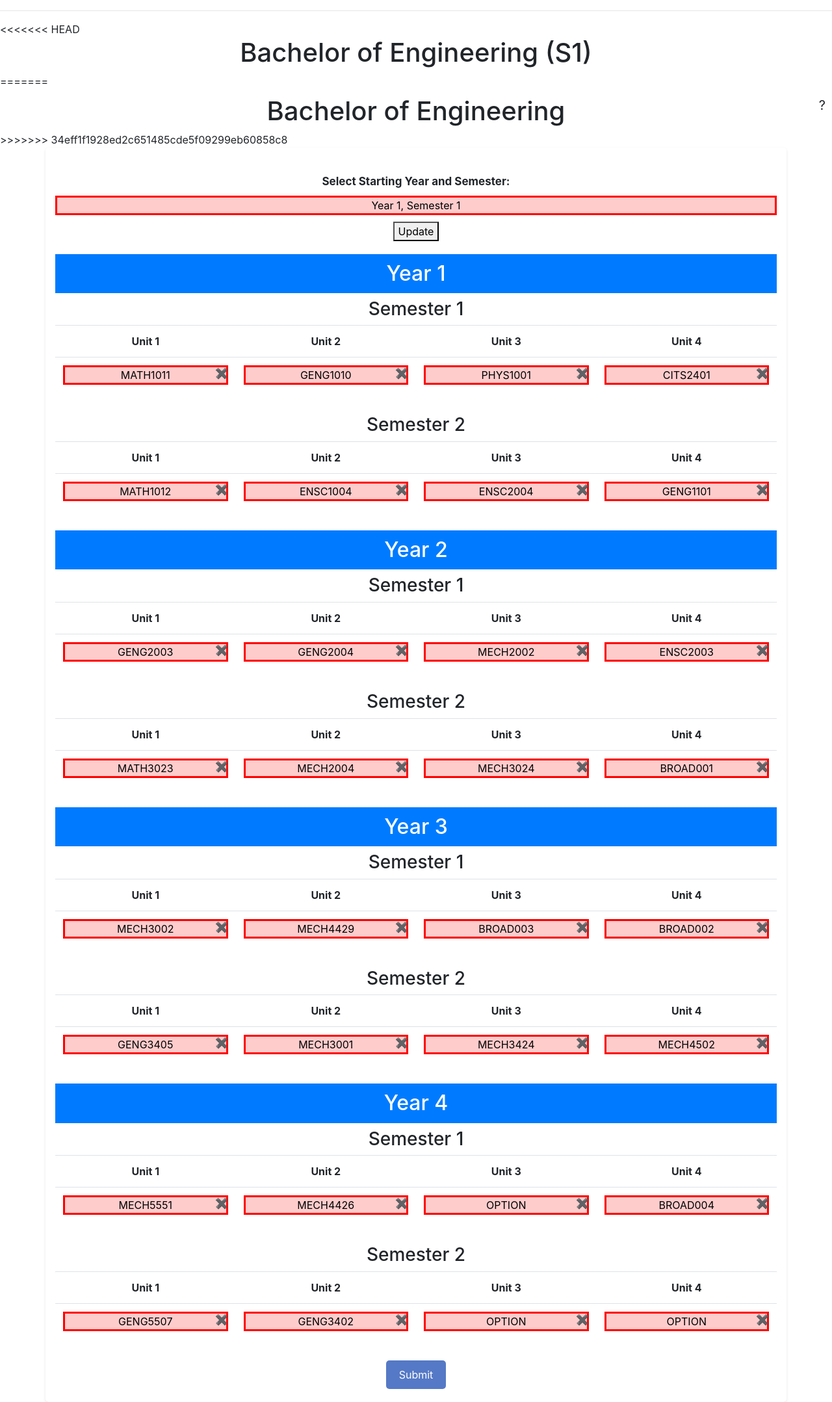
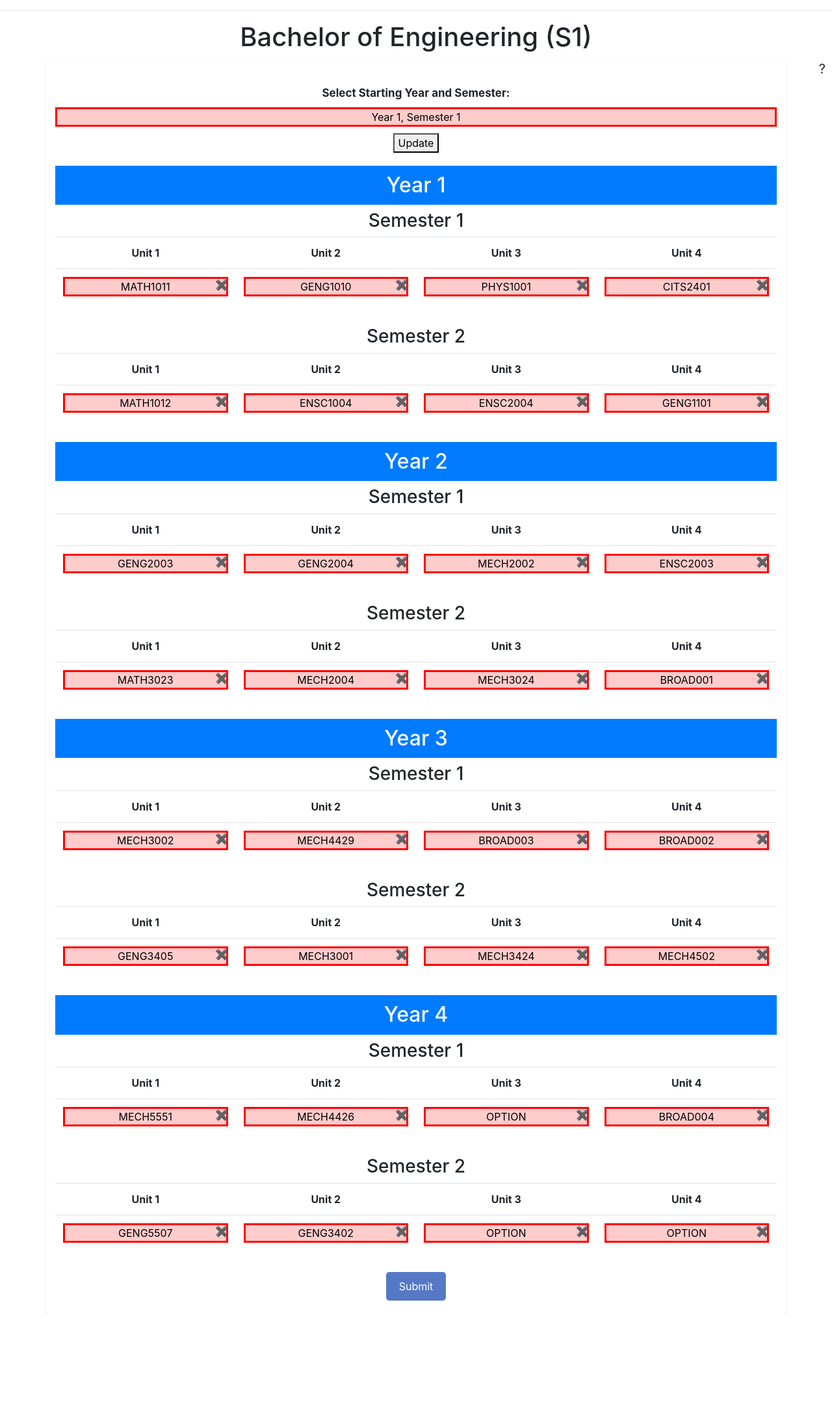
Before and after one commit to Hunkhill1/CITS3200_team_14, a Flask app: page /planner in a window 1280 px wide. Shown: the part 56-2213 px from the top of the page at 65% size. After the commit the page ends 2077 px from the top, so only its background shows below. Run offline with Flask 3, Linux system fonts and the light colour scheme; data comes from the database, SQL or seed files in the repository; both versions use the stored data as it was after the commit; some libraries are stand-ins or nearby versions.

Commit message:
Final fix with merging Long with User guide

```diff
--- a/app/templates/planner.html
+++ b/app/templates/planner.html
@@ -1,10 +1,7 @@
 {% extends "base.html" %}
 
 {% block content %}
-<<<<<<< HEAD
     <h1>Bachelor of Engineering (S1)</h1>
-=======
-
 
     <div id="legend-container" class="legend-container">
         <div id="legend" class="legend">
@@ -20,9 +17,6 @@
         <div id="legend-button" class="legend-button" onclick="toggleLegend()">&#63;</div>
     </div>
 
-
-    <h1>Bachelor of Engineering</h1>
->>>>>>> 34eff1f1928ed2c651485cde5f09299eb60858c8
     <div class="container text-center">
 
         <!-- Dropdown menu for starting year and semester -->
```
Also changed, not shown: database/study_planner.db.
